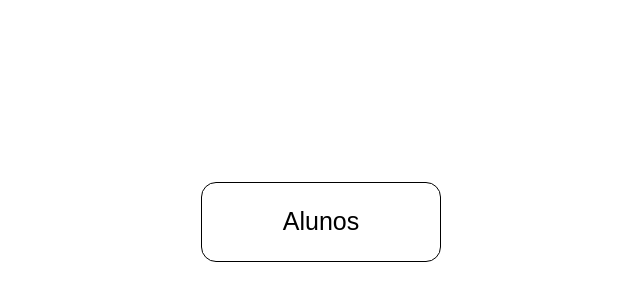
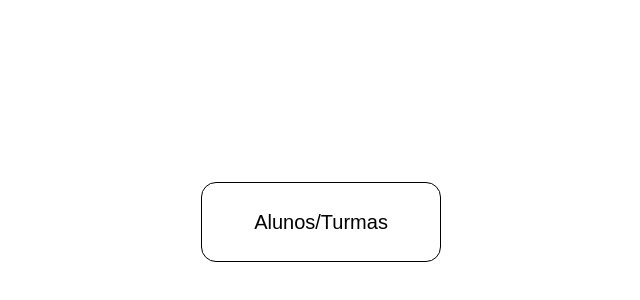
Before and after one commit to emanueljn/frontend-sistema-de-gestao-de-alunos, a Next.js app in the folder sistema-de-gestao-de-alunos/: page /dashboard in a window 1280 px wide. Shown: the part 178-478 px from the top of the page, without its empty margins (319-959 px from the left). Built offline with nearby package versions, Linux system fonts and the light colour scheme.

Commit message:
refactor: alterar nome do botao que leva para a pagina alunos para alunos/turmas

```diff
--- a/sistema-de-gestao-de-alunos/src/app/dashboard/page.js
+++ b/sistema-de-gestao-de-alunos/src/app/dashboard/page.js
@@ -10,7 +10,7 @@ export default function dashboard() {
         <main className={styles.conteudo__principal}>
             <a href="alunos" className={styles.conteudo__principal__link__ancora}>
                 <div className={styles.conteudo__principal__link}>
-                    <h2 className={styles.conteudo__principal__link__subtitulo}>Alunos</h2>
+                    <h2 className={styles.conteudo__principal__link__subtitulo}>Alunos/Turmas</h2>
                 </div>
             </a>
         </main>
--- a/sistema-de-gestao-de-alunos/src/styles/dashboard.module.css
+++ b/sistema-de-gestao-de-alunos/src/styles/dashboard.module.css
@@ -14,7 +14,7 @@
     height: 5rem;
     border: 1px solid #000;
     border-radius: 15px;
-    font-size: 25px;
+    font-size: 20px;
 }
 
 .conteudo__principal__link:hover {
```
